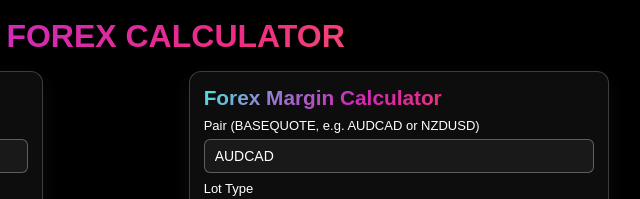
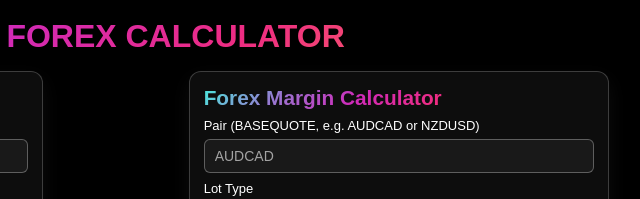
Before and after one commit to 4noris/RotexCalculations, a plain HTML site: page index.html in a window 1280 px wide. Shown: the top 199 px of the page, 524-1164 px from the left. Drawn offline with Linux system fonts and the light colour scheme.

Commit message:
Update index.html

```diff
--- a/index.html
+++ b/index.html
@@ -119,7 +119,7 @@
       <div class="formulaBox">
         <h3>Forex Margin Calculator</h3>
         <label>Pair (BASEQUOTE, e.g. AUDCAD or NZDUSD)</label>
-        <input id="pair" placeholder="AUDCAD" value="AUDCAD">
+        <input id="pair" placeholder="AUDCAD" value="">
         <label>Lot Type</label>
         <select id="lotType">
           <option value="standard">Standard (100,000)</option>
```
